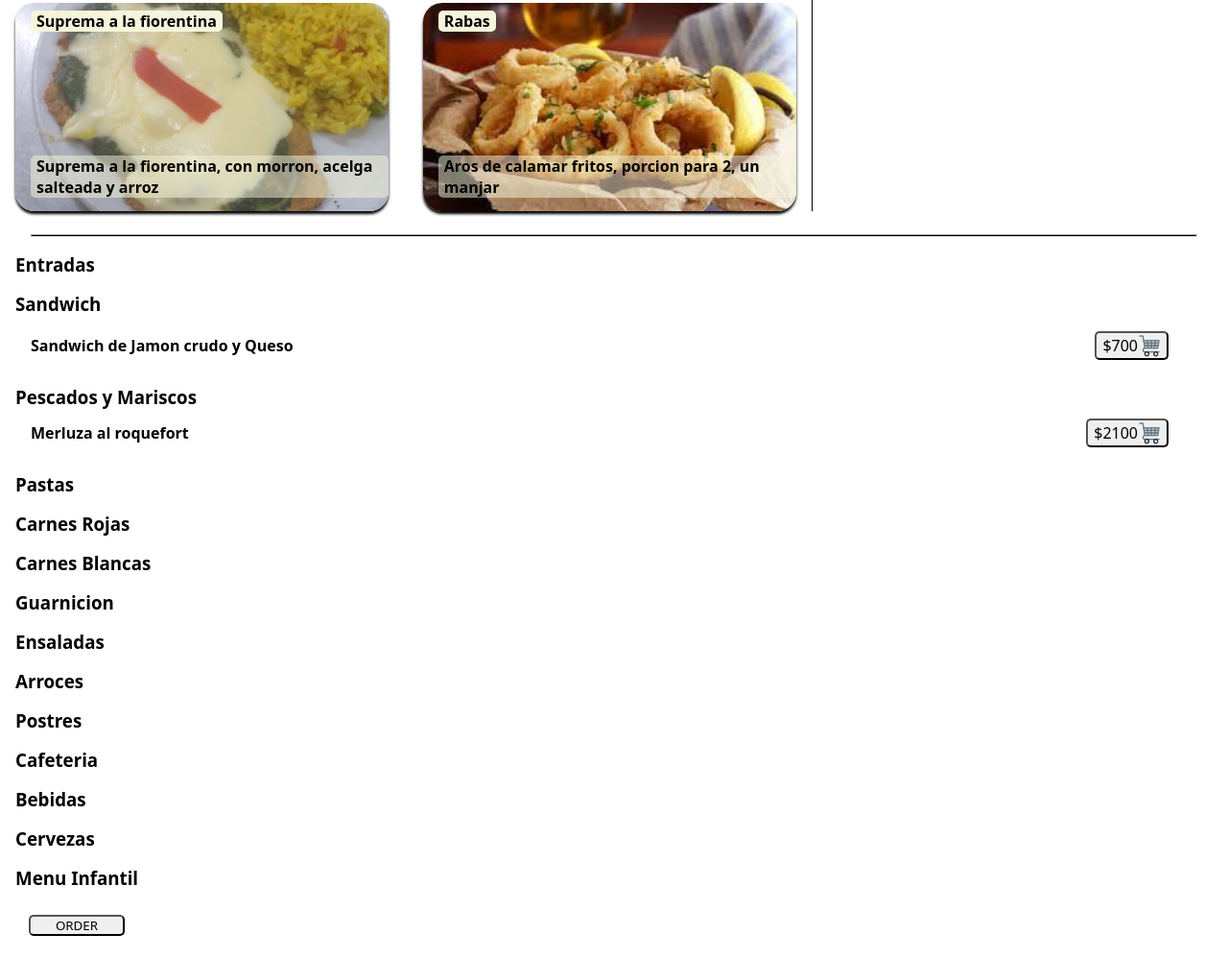
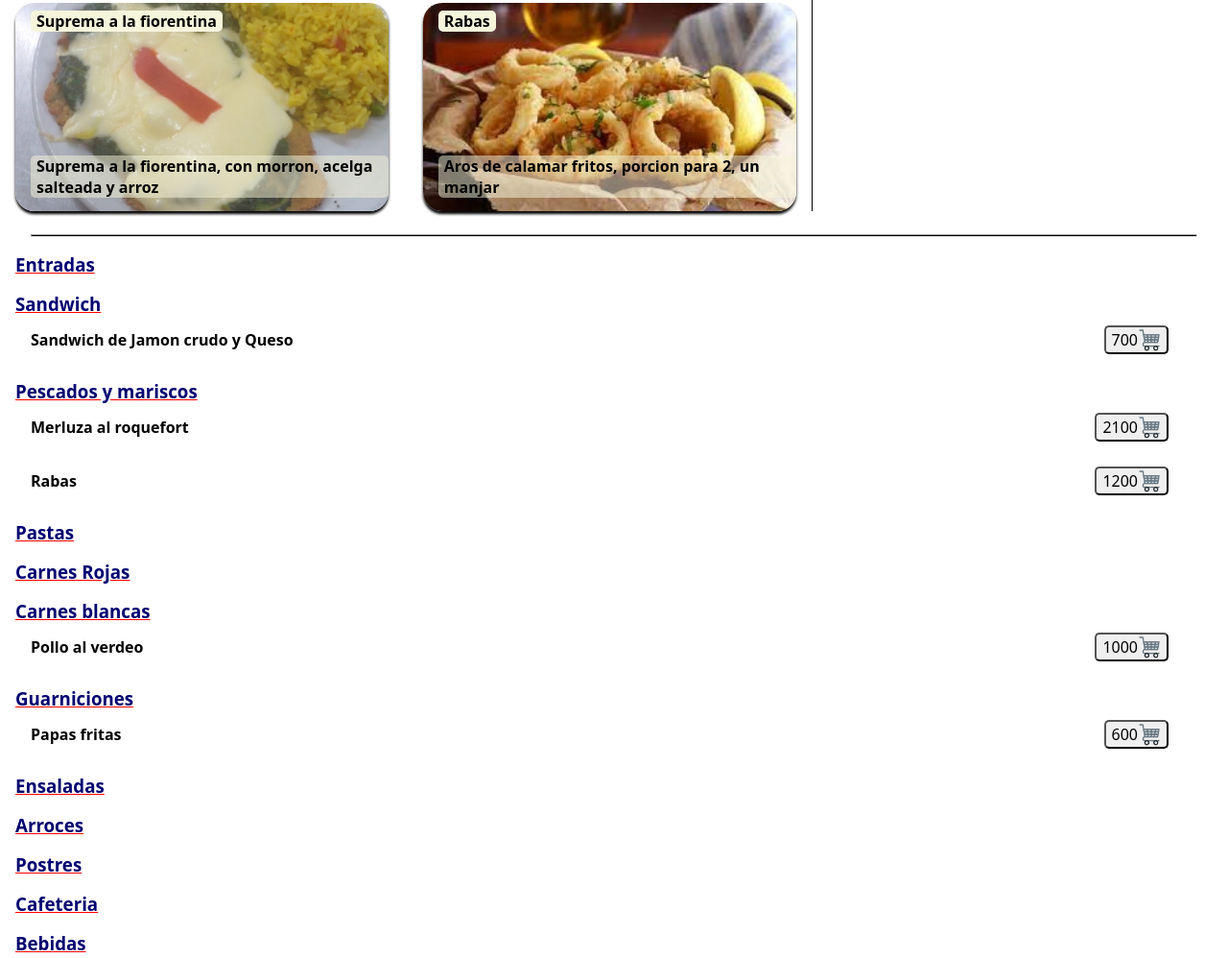
Before and after one commit to LuisTali/CNMPBuffetMenu, a website with bundled scripts: page index.html in a window 1280 px wide. Shown: the part 740-1738 px from the top of the page at 96% size. Built offline with nearby package versions, Linux system fonts and the light colour scheme.

Commit message:
Add function to read dishes.json and charge it to the DOM automatically, fix and add styles, change hrefs of the navbar categories

```diff
--- /dev/null
+++ b/Data/Platos.json
@@ -0,0 +1,32 @@
+[
+    {
+        "id":1,
+        "nombre":"Merluza al roquefort",
+        "precio":2100,
+        "cat":"Pescados y mariscos"
+    },
+    {
+        "id":2,
+        "nombre":"Sandwich de Jamon crudo y Queso",
+        "precio":700,
+        "cat":"Sandwich"
+    },
+    {
+        "id":3,
+        "nombre":"Rabas",
+        "precio":1200,
+        "cat":"Pescados y mariscos"
+    },
+    {
+        "id":4,
+        "nombre":"Papas fritas",
+        "precio":600,
+        "cat":"Guarniciones"
+    },
+    {
+        "id":5,
+        "nombre":"Pollo al verdeo",
+        "precio":1000,
+        "cat":"Carnes blancas"
+    }
+]
--- a/Js/Scripts/app.js
+++ b/Js/Scripts/app.js
@@ -12,6 +12,7 @@ console.log(JSON.parse(jsonString))
 */
 
 function start(){
+
 const editInfo = document.getElementById("editInfo")
 const mainDiv = document.getElementById("infoDiv")
 const editInfoDiv = document.getElementById("editInfoDiv")
@@ -52,23 +53,46 @@ descripcionPDia.addEventListener('keyup',(event) => {
     document.getElementById('presentacionDesc').innerHTML = inputText;
 })
 
-function scrollFunction1(){
-    let e = document.getElementById("pescados");
-        e.scrollIntoView({
-          block: 'start',
-          behavior: 'smooth',
-          inline: 'start'
+//Lee platos.json y los carga en sus correspondientes divs en el menu textual, funciona bien pero tendria que optimizar la carga de los datos para no recorrer todos los platos cada vez que avanzo de categoria.
+const cargarPlatos = async () =>{
+    try {
+        let respuesta = await fetch('./Data/Platos.json')
+
+        const datos = await respuesta.json();
+
+        //Mapeo el arreglo datos y paso a cats los nombres de las categorias, podria que al realizar esto ya pasar los platos a un arreglo para cada categoria.
+        let cats = datos.map((dato) => {
+            let categoria = dato.cat;
+            return categoria;
         });
+
+        //Por cada categoria recorro los platos y los cargo en su div previamente obtenido por id
+        cats.forEach(cate => {
+            let divComida = document.getElementById(cate.toLowerCase())
+            divComida.innerHTML=''
+            //let html = `<div class="categoria" id="${cate.toLowerCase()}"> <h3>${cate}</h3>`;
+            let html = `<h3>${cate}</h3>`
+            let comidas = '';
+            datos.forEach(Plato => {
+                if(Plato.cat === cate){
+
+                    comidas += (comidas.substring(0,4)==='<ul>' ? `` : `<ul>`) + `<li> <h4>${Plato.nombre}</h4> <button value=${Plato.id}>${Plato.precio} <img src="./Iconos/shoppingCart/apple-touch-icon.png" style="width: 24px; height: 24px;" alt=""> </button> </li>`
+                }
+            });
+            /*Si se abrio una lista con platos se cierra, sino se deja el div vacio*/
+            (comidas.substring(0,4)==='<ul>' ? '</ul>' : '');
+
+            html += comidas
+            divComida.innerHTML = html;
+        });
+
+    } catch (error) {
+
+    }
 }
 
+    cargarPlatos();
 
-let p1 = new Plato('Mondongo','Mondongo a la espanola con papas',1500.00,1,'Carnes Rojas')
-
-console.log(p1.presentacion());
-
-p1.setPlatoDia(0);
-
-console.log(p1.presentacion());
 }
 
 /*
--- a/index.html
+++ b/index.html
@@ -28,12 +28,12 @@
     <div class="opciones">
         <ul class="categorias">
             <li><a href="#">Entradas</a> </li>
-            <li><a href="#">Sandwich</a> </li>
+            <li><a href="#sandwich">Sandwich</a> </li>
             <!--<li><button onclick="scrollFunction1()">Pescado</button></li>-->
-            <li><a href="#pescados">Pescados y Mariscos</a> </li>
+            <li><a href="#pescados y mariscos">Pescados y Mariscos</a> </li>
             <li><a href="#">Pastas</a> </li>
             <li><a href="#">Carnes Rojas</a> </li>
-            <li><a href="#">Carnes Blancas</a> </li>
+            <li><a href="#carnes blancas">Carnes Blancas</a> </li>
             <li><a href="#">Guarnicion</a> </li>
             <li><a href="#">Ensaladas</a> </li>
             <li><a href="#">Arroces</a> </li>
@@ -98,23 +98,20 @@
     <hr id="lineaMenuTextual">
 
     <div class="menu">
-        <div class="categoria">
-
-        </div>
 
         <div class="categoria">
             <h3>Entradas</h3>
         </div>
 
-        <div class="categoria">
+        <div class="categoria" id="sandwich">
             <h3>Sandwich</h3>
             <ul>
                 <!--value="idPlato" va a ser el id al plato asociado en la base de datos, el cual al cliquear el botton le envie el valor a Js para que este lo agregue al carrito y obtenga su info y calcule el subtotal.-->
-                <li><li><h4>Sandwich de Jamon crudo y Queso</h4> <button value="idPlato">$700 <img src="./Iconos/shoppingCart/apple-touch-icon.png" style="width: 24px; height: 24px;" alt=""></button></li></li>
+                <li><li><h4>Sandwich de Jamon crudo y Queso</h4> <button value="">$700 <img src="./Iconos/shoppingCart/apple-touch-icon.png" style="width: 24px; height: 24px;" alt=""></button></li></li>
             </ul>
         </div>
 
-        <div class="categoria" id="pescados">
+        <div class="categoria" id="pescados y mariscos">
             <h3>Pescados y Mariscos</h3>
             <ul>
                 <!--value="idPlato" va a ser el id al plato asociado en la base de datos, el cual al cliquear el botton le envie el valor a Js para que este lo agregue al carrito y obtenga su info y calcule el subtotal.-->
@@ -130,11 +127,11 @@
             <h3>Carnes Rojas</h3>
         </div>
 
-        <div class="categoria">
+        <div class="categoria" id="carnes blancas">
             <h3>Carnes Blancas</h3>
         </div>
 
-        <div class="categoria">
+        <div class="categoria" id="guarniciones">
             <h3>Guarnicion</h3>
         </div>
 
--- a/style.css
+++ b/style.css
@@ -249,7 +249,14 @@ button{
     align-items: center;
 }
 
-@media screen and (max-width:414px){
+.categoria h3{
+    text-decoration:underline;
+    text-decoration-color: red;
+    color: rgb(0, 0, 113);
+
+}
+
+@media screen and (max-width:829px){
     body{
         overflow-y: scroll;
     }
@@ -307,13 +314,15 @@ button{
         display: flex;
         flex-direction: column;
         margin-top: 50px;
+        align-items: center;
     }
 
     .container .container-main .card{
-        height: 200px;
+        height: 250px;
         display: flex;
         text-align: center ;
         align-items: center;
+        width: 80%;
         /*background-position: center center; si descomento esta linea queda un diseño mas responsive, la comento ya que son platos preferentes los cuales dudo que se actualicen seguido, optando asi por posicionarlos manualmente*/
         /*background-attachment: fixed; si descomento esta linea, las imagenes quedan fijas y al scrollear se mueven las tarjetas a medida que van recorriendo las imagenes, un efecto muy bueno a tener en cuenta pero debo achicar las imagenes un poco para no perder*/
     }
```
